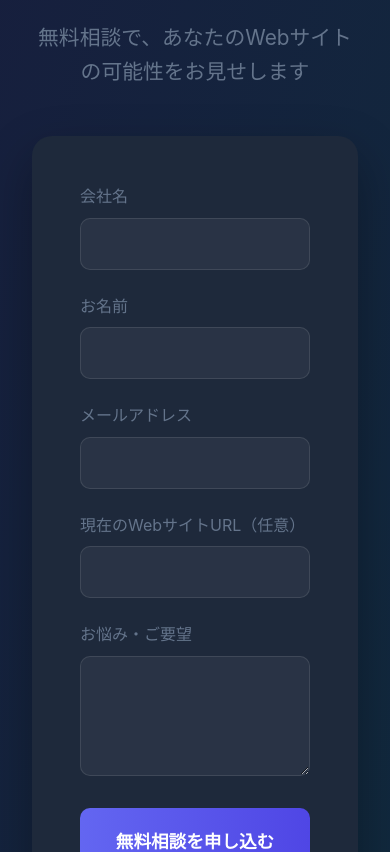
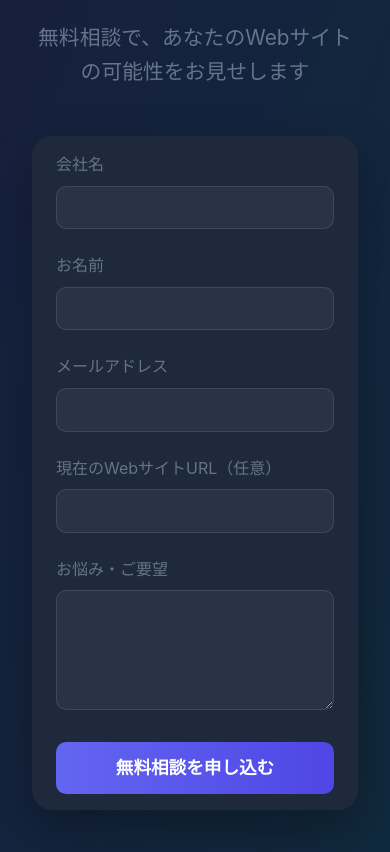
Before and after one commit to alzin/ui-ux-nipporia-lp, a Next.js app: page / in a window 390 px wide. Shown: the part 9240-10092 px from the top of the page. Built offline with nearby package versions, Linux system fonts and the light colour scheme.

Commit message:
styles(footer): improve styles of footer

```diff
--- a/src/components/pages/home/sections/CTASection.tsx
+++ b/src/components/pages/home/sections/CTASection.tsx
@@ -30,9 +30,9 @@ export default function CTASection() {
         <p className="animate-slide text-[1.3rem] text-gray mb-8 max-w-[600px] mx-auto">
           無料相談で、あなたのWebサイトの可能性をお見せします
         </p>
-        <div className="animate-slide max-w-[600px] mx-auto mt-12 bg-dark-lighter p-12 rounded-[20px] shadow-[0_20px_50px_rgba(0,0,0,0.3)]">
+        <div className="animate-slide max-w-[600px] mx-auto mt-12 bg-dark-lighter py-4 px-6 md:p-12 rounded-[20px] shadow-[0_20px_50px_rgba(0,0,0,0.3)]">
           <form onSubmit={handleSubmit} className="space-y-6 text-left">
-            <div className="mb-6">
+            <div className="mb-4 md:mb-6">
               <label htmlFor="company" className="block mb-2 text-gray">
                 会社名
               </label>
@@ -44,11 +44,11 @@ export default function CTASection() {
                 onChange={handleInputChange}
                 required
                 disabled={isSubmitting}
-                className="w-full p-4 bg-white/5 border border-white/10 rounded-[10px] text-white outline-none focus:border-primary focus:bg-white/8 transition-all duration-300 max-h-[52px] disabled:opacity-50 disabled:cursor-not-allowed"
+                className="w-full p-2 md:p-4 bg-white/5 border border-white/10 rounded-[10px] text-white outline-none focus:border-primary focus:bg-white/8 transition-all duration-300 max-h-[52px] disabled:opacity-50 disabled:cursor-not-allowed"
               />
             </div>
 
-            <div className="mb-6">
+            <div className="mb-4 md:mb-6">
               <label htmlFor="name" className="block mb-2 text-gray">
                 お名前
               </label>
@@ -60,7 +60,7 @@ export default function CTASection() {
                 onChange={handleInputChange}
                 required
                 disabled={isSubmitting}
-                className="w-full p-4 bg-white/5 border border-white/10 rounded-[10px] text-white outline-none focus:border-primary focus:bg-white/8 transition-all duration-300 max-h-[52px] disabled:opacity-50 disabled:cursor-not-allowed"
+                className="w-full p-2 md:p-4 bg-white/5 border border-white/10 rounded-[10px] text-white outline-none focus:border-primary focus:bg-white/8 transition-all duration-300 max-h-[52px] disabled:opacity-50 disabled:cursor-not-allowed"
               />
             </div>
 
@@ -76,11 +76,11 @@ export default function CTASection() {
                 onChange={handleInputChange}
                 required
                 disabled={isSubmitting}
-                className="w-full p-4 bg-white/5 border border-white/10 rounded-[10px] text-white outline-none focus:border-primary focus:bg-white/8 transition-all duration-300 max-h-[52px] disabled:opacity-50 disabled:cursor-not-allowed"
+                className="w-full p-2 md:p-4 bg-white/5 border border-white/10 rounded-[10px] text-white outline-none focus:border-primary focus:bg-white/8 transition-all duration-300 max-h-[52px] disabled:opacity-50 disabled:cursor-not-allowed"
               />
             </div>
 
-            <div className="mb-6">
+            <div className="mb-4 md:mb-6">
               <label htmlFor="website" className="block mb-2 text-gray">
                 現在のWebサイトURL（任意）
               </label>
@@ -91,11 +91,11 @@ export default function CTASection() {
                 value={formData.website}
                 onChange={handleInputChange}
                 disabled={isSubmitting}
-                className="w-full p-4 bg-white/5 border border-white/10 rounded-[10px] text-white outline-none focus:border-primary focus:bg-white/8 transition-all duration-300 max-h-[52px] disabled:opacity-50 disabled:cursor-not-allowed"
+                className="w-full p-2 md:p-4 bg-white/5 border border-white/10 rounded-[10px] text-white outline-none focus:border-primary focus:bg-white/8 transition-all duration-300 max-h-[52px] disabled:opacity-50 disabled:cursor-not-allowed"
               />
             </div>
 
-            <div className="mb-6">
+            <div className="mb-4 md:mb-6">
               <label htmlFor="message" className="block mb-2 text-gray">
                 お悩み・ご要望
               </label>
@@ -106,7 +106,7 @@ export default function CTASection() {
                 onChange={handleInputChange}
                 required
                 disabled={isSubmitting}
-                className="w-full p-4 bg-white/5 border border-white/10 rounded-[10px] text-white min-h-[120px] resize-y outline-none focus:border-primary focus:bg-white/8 transition-all duration-300 disabled:opacity-50 disabled:cursor-not-allowed"
+                className="w-full p-2 md:p-4 bg-white/5 border border-white/10 rounded-[10px] text-white min-h-[120px] resize-y outline-none focus:border-primary focus:bg-white/8 transition-all duration-300 disabled:opacity-50 disabled:cursor-not-allowed"
               />
             </div>
 
@@ -114,7 +114,7 @@ export default function CTASection() {
               type="submit"
               disabled={isSubmitting}
               onClick={() => setClick(true)}
-              className="w-full py-5 bg-gradient-to-r from-primary to-primary-dark text-white rounded-[10px] font-bold text-[1.1rem] hover:-translate-y-[2px] hover:shadow-[0_10px_30px_rgba(99,102,241,0.4)] transition-all duration-300 disabled:opacity-50 disabled:cursor-not-allowed disabled:transform-none disabled:shadow-none"
+              className="w-full py-3 md:py-5 bg-gradient-to-r from-primary to-primary-dark text-white rounded-[10px] font-bold text-[1.1rem] hover:-translate-y-[2px] hover:shadow-[0_10px_30px_rgba(99,102,241,0.4)] transition-all duration-300 disabled:opacity-50 disabled:cursor-not-allowed disabled:transform-none disabled:shadow-none"
             >
               {isSubmitting ? "送信中..." : "無料相談を申し込む"}
             </button>
```
